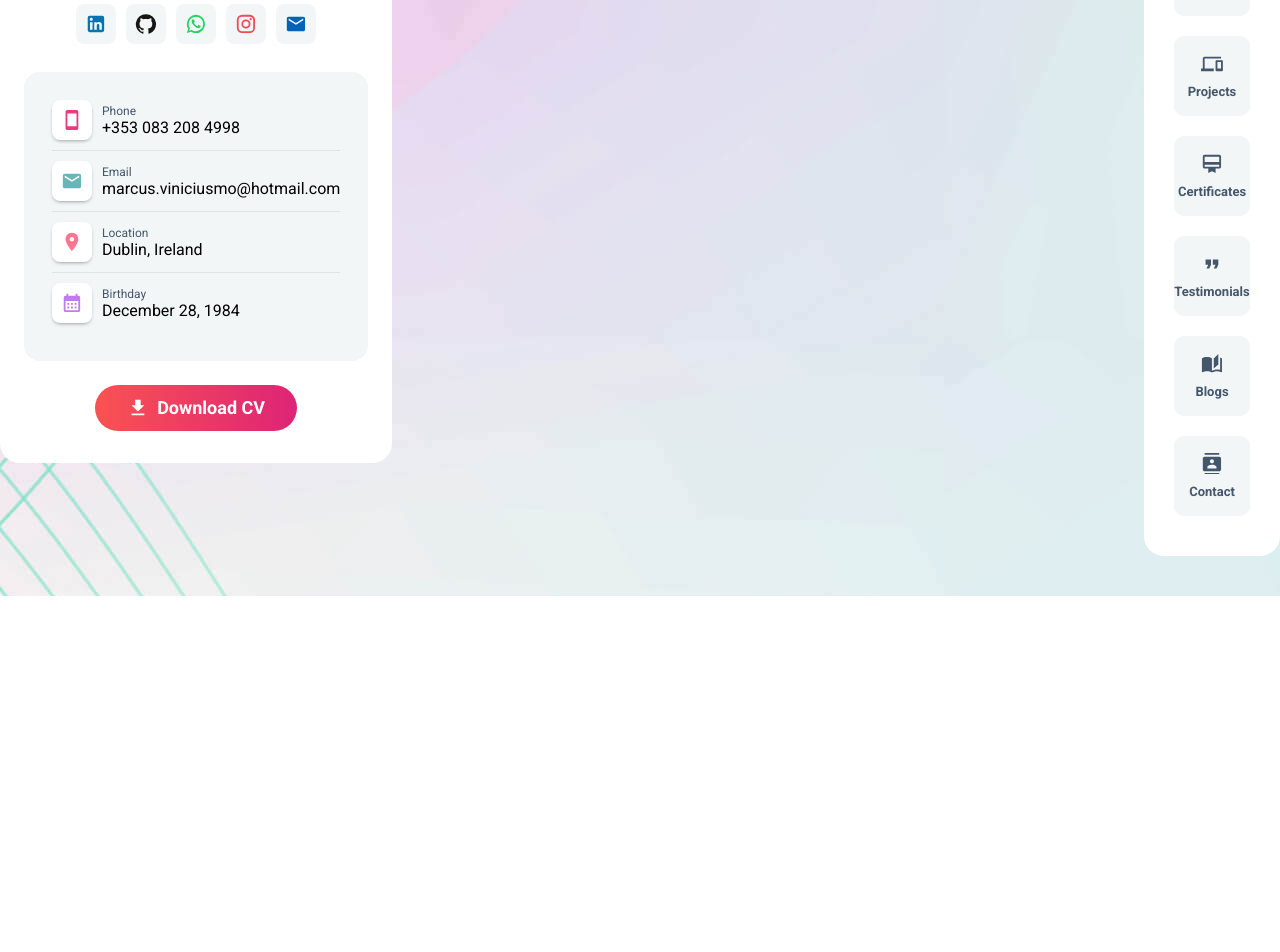
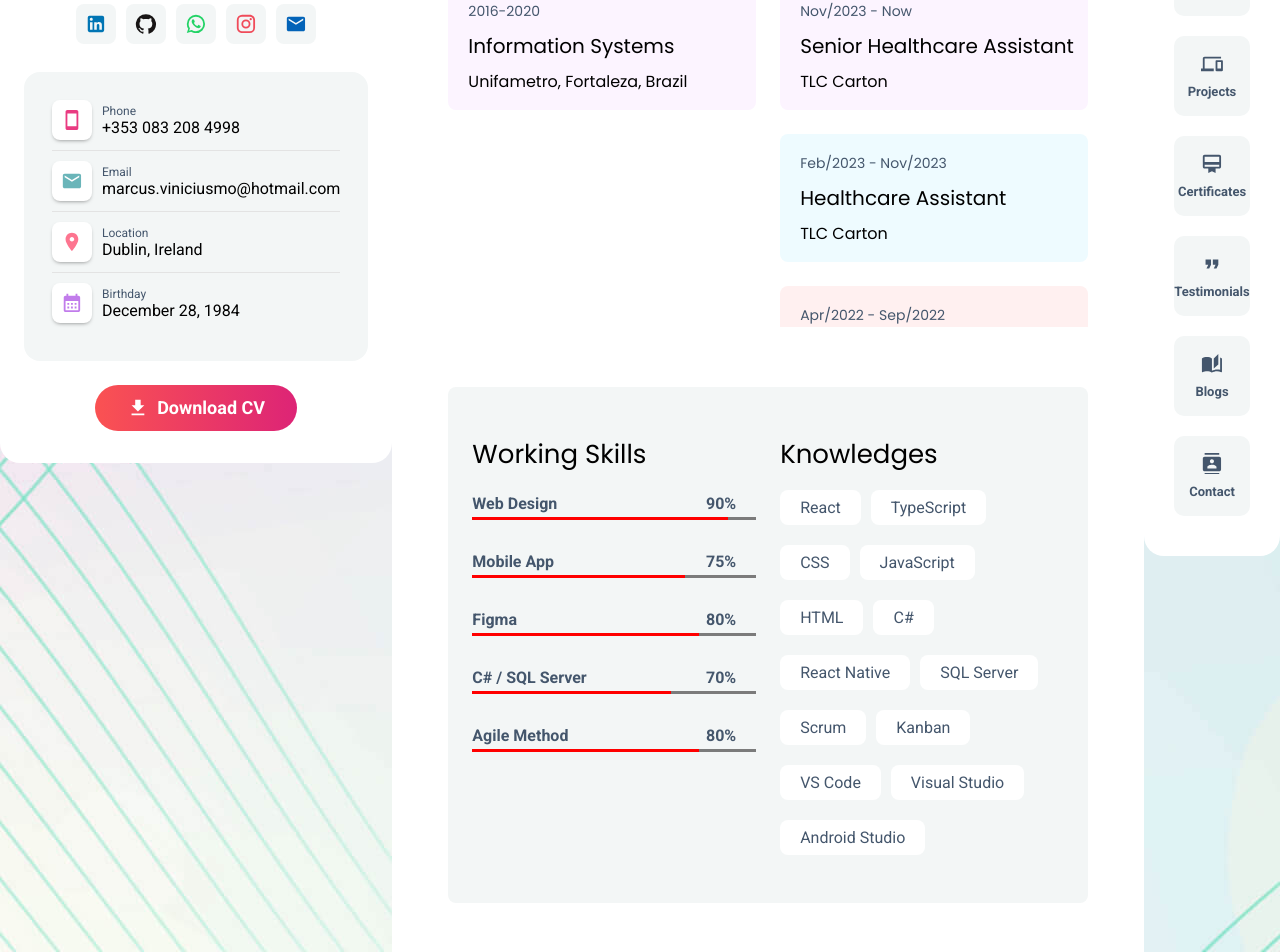
Before and after one commit to marcusviniciusmo/My_Portfolio__, a React (Vite) app in the folder frontend/: page /resume in a window 1280 px wide. Shown: the part 496-1448 px from the top of the page. Before the commit the page ends 1092 px from the top, so only its background shows below. Built offline with nearby package versions, Linux system fonts and the light colour scheme.

Commit message:
Resume view styling

```diff
--- /dev/null
+++ b/frontend/src/@types/Resume/index.tsx
@@ -0,0 +1,29 @@
+export interface CardType {
+  id: string;
+  period: string;
+  title: string;
+  institution: string;
+}
+
+export interface CardProps {
+  $borderColor: string;
+}
+
+export interface WorkingSkillType {
+  id: string;
+  description: string;
+  percentage: number;
+}
+
+export interface SkillProps {
+  $percentage: number;
+}
+
+export interface KnowledgeType {
+  id: string;
+  description: string;
+}
+
+export interface GraduationType extends CardType {}
+
+export interface ExperienceType extends CardType {}
--- /dev/null
+++ b/frontend/src/data/resume.ts
@@ -0,0 +1,143 @@
+import {
+  GraduationType,
+  ExperienceType,
+  WorkingSkillType,
+  KnowledgeType,
+} from '../@types/Resume';
+
+export const Graduations: GraduationType[] = [
+  {
+    id: '1',
+    period: '2016-2020',
+    title: 'Information Systems',
+    institution: 'Unifametro, Fortaleza, Brazil',
+  },
+];
+
+export const Experiences: ExperienceType[] = [
+  {
+    id: '1',
+    period: 'Nov/2023 - Now',
+    title: 'Senior Healthcare Assistant',
+    institution: 'TLC Carton',
+  },
+  {
+    id: '2',
+    period: 'Feb/2023 - Nov/2023',
+    title: 'Healthcare Assistant',
+    institution: 'TLC Carton',
+  },
+  {
+    id: '3',
+    period: 'Apr/2022 - Sep/2022',
+    title: 'Healthcare Assistant',
+    institution: 'All In Care',
+  },
+  {
+    id: '4',
+    period: 'Feb/2020 - May/2021',
+    title: 'Web Developer',
+    institution: 'Farmacias Pague Menos',
+  },
+  {
+    id: '5',
+    period: 'Apr/2019 - Feb/2020',
+    title: 'Software Tester',
+    institution: 'Farmacias Pague Menos',
+  },
+  {
+    id: '6',
+    period: 'Dec/2014 - Dec/2018',
+    title: 'Sub Manager',
+    institution: 'Companhia do Saldo',
+  },
+  {
+    id: '7',
+    period: 'Apr/2012 - Dec/2014',
+    title: 'Seller',
+    institution: 'Companhia do Saldo',
+  },
+];
+
+export const Skills: WorkingSkillType[] = [
+  {
+    id: '1',
+    description: 'Web Design',
+    percentage: 90,
+  },
+  {
+    id: '2',
+    description: 'Mobile App',
+    percentage: 75,
+  },
+  {
+    id: '3',
+    description: 'Figma',
+    percentage: 80,
+  },
+  {
+    id: '4',
+    description: 'C# / SQL Server',
+    percentage: 70,
+  },
+  {
+    id: '5',
+    description: 'Agile Method',
+    percentage: 80,
+  },
+];
+
+export const Knowledges: KnowledgeType[] = [
+  {
+    id: '1',
+    description: 'React',
+  },
+  {
+    id: '2',
+    description: 'TypeScript',
+  },
+  {
+    id: '3',
+    description: 'CSS',
+  },
+  {
+    id: '4',
+    description: 'JavaScript',
+  },
+  {
+    id: '5',
+    description: 'HTML',
+  },
+  {
+    id: '6',
+    description: 'C#',
+  },
+  {
+    id: '7',
+    description: 'React Native',
+  },
+  {
+    id: '8',
+    description: 'SQL Server',
+  },
+  {
+    id: '9',
+    description: 'Scrum',
+  },
+  {
+    id: '10',
+    description: 'Kanban',
+  },
+  {
+    id: '11',
+    description: 'VS Code',
+  },
+  {
+    id: '12',
+    description: 'Visual Studio',
+  },
+  {
+    id: '13',
+    description: 'Android Studio',
+  },
+];
--- a/frontend/src/styles/global.ts
+++ b/frontend/src/styles/global.ts
@@ -13,6 +13,7 @@ export const GlobalStyle = createGlobalStyle`
 
     --textWhite: #FFFFFF;
 
+    --colorIcon: #F95054;
     --colorIconDark: #00008B;
     --colorIconLight: #FFA500;
 
@@ -22,6 +23,7 @@ export const GlobalStyle = createGlobalStyle`
     --borderColor1: #FCF4FF;
     --borderColor2: #EEFBFF;
     --borderColor3: #FFF0F0;
+    --borderProgressFull: #EDF2F2;
 
     --boxShadow: ${({ theme }) => `0 2px 4px -2px ${theme.colors.borderAlfa}`};
     --boxShadowModal: 0 0 5px #CECECE;
--- a/frontend/src/views/Resume/index.tsx
+++ b/frontend/src/views/Resume/index.tsx
@@ -1,12 +1,153 @@
+import { useEffect, useState } from 'react';
+import { SchoolOutlined, WorkOutline } from '@mui/icons-material';
+
 import { TitleContentPage } from '../../components/TitleContentPage';
 
-import { ResumeContainer } from './styles';
+import {
+  Graduations,
+  Experiences,
+  Skills,
+  Knowledges,
+} from '../../data/resume';
+import {
+  GraduationType,
+  ExperienceType,
+  WorkingSkillType,
+  KnowledgeType,
+} from '../../@types/Resume';
+import { setBorderColor, getIndexMap } from '../../utils/Functions';
+
+import { borderColors } from '../../styles/global';
+import * as Styles from './styles';
 
 export function Resume() {
+  const [graduations, setGraduations] = useState<GraduationType[]>([]);
+  const [experiences, setExperiences] = useState<ExperienceType[]>([]);
+  const [skills, setSkills] = useState<WorkingSkillType[]>([]);
+  const [knowledges, setKnowledges] = useState<KnowledgeType[]>([]);
+  const [indexEducation, setIndexEducation] = useState<Map<string, number>>(
+    new Map(),
+  );
+  const [indexExperience, setIndexExperience] = useState<Map<string, number>>(
+    new Map(),
+  );
+
+  useEffect(() => {
+    setGraduations(Graduations);
+  }, []);
+
+  useEffect(() => {
+    setExperiences(Experiences);
+  }, []);
+
+  useEffect(() => {
+    setSkills(Skills);
+  }, []);
+
+  useEffect(() => {
+    setKnowledges(Knowledges);
+  }, []);
+
+  useEffect(() => {
+    const map = getIndexMap(graduations);
+
+    setIndexEducation(map);
+  }, [graduations]);
+
+  useEffect(() => {
+    const map = getIndexMap(experiences);
+
+    setIndexExperience(map);
+  }, [experiences]);
+
+  function getBorderColorEducation(itemId: string) {
+    return setBorderColor(borderColors, indexEducation, itemId);
+  }
+
+  function getBorderColorExperience(itemId: string) {
+    return setBorderColor(borderColors, indexExperience, itemId);
+  }
+
   return (
-    <ResumeContainer>
+    <Styles.ResumeContainer>
       <TitleContentPage title="Resume" />
-      <h1>RESUME COMPONENT</h1>
-    </ResumeContainer>
+
+      <div className="resumeContainer">
+        <div className="educationContainer">
+          <Styles.Title>
+            <SchoolOutlined className="icon" fontSize="large" />
+            <Styles.TitleText>Education</Styles.TitleText>
+          </Styles.Title>
+
+          {graduations.map((graduation) => {
+            return (
+              <Styles.Card
+                key={graduation.id}
+                $borderColor={getBorderColorEducation(graduation.id)}
+              >
+                <span>{graduation.period}</span>
+                <h3>{graduation.title}</h3>
+                <p>{graduation.institution}</p>
+              </Styles.Card>
+            );
+          })}
+        </div>
+
+        <div className="experienceContainer">
+          <Styles.Title>
+            <WorkOutline className="icon" fontSize="large" />
+            <Styles.TitleText>Experience</Styles.TitleText>
+          </Styles.Title>
+
+          {experiences.map((experience) => {
+            return (
+              <Styles.Card
+                key={experience.id}
+                $borderColor={getBorderColorExperience(experience.id)}
+              >
+                <span>{experience.period}</span>
+                <h3>{experience.title}</h3>
+                <p>{experience.institution}</p>
+              </Styles.Card>
+            );
+          })}
+        </div>
+      </div>
+
+      <div className="skillsContainer">
+        <div>
+          <Styles.Title>
+            <Styles.TitleText>Working Skills</Styles.TitleText>
+          </Styles.Title>
+
+          {skills.map((skill) => {
+            return (
+              <Styles.Skill key={skill.id} $percentage={skill.percentage}>
+                <div className="skillContainer">
+                  <span>{skill.description}</span>
+                  <span>{`${skill.percentage}%`}</span>
+                </div>
+              </Styles.Skill>
+            );
+          })}
+        </div>
+
+        <div>
+          <Styles.Title>
+            <Styles.TitleText>Knowledges</Styles.TitleText>
+          </Styles.Title>
+
+          <Styles.Knowledges>
+            {knowledges.map((knowledge) => {
+              return (
+                <div key={knowledge.id} className="knowledge">
+                  <div>{knowledge.description}</div>
+                </div>
+              );
+            })}
+          </Styles.Knowledges>
+        </div>
+      </div>
+    </Styles.ResumeContainer>
   );
 }
--- a/frontend/src/views/Resume/styles.ts
+++ b/frontend/src/views/Resume/styles.ts
@@ -1,5 +1,111 @@
 import styled from 'styled-components';
+import { CardProps, SkillProps } from '../../@types/Resume';
 
 export const ResumeContainer = styled.div.attrs({
   className: 'pageContainer',
-})``;
+})`
+  div.resumeContainer,
+  div.skillsContainer {
+    margin-block: 3rem;
+    display: grid;
+    grid-template-columns: repeat(2, minmax(0, 1fr));
+    row-gap: 2.4rem;
+    column-gap: 2.4rem;
+  }
+
+  div.educationContainer,
+  div.experienceContainer {
+    height: 50vh;
+    overflow: auto;
+  }
+
+  .skillsContainer {
+    background: ${({ theme }) => theme.colors.secondaryBackground};
+    padding: 4.8rem 2.4rem;
+    border-radius: 0.8rem;
+  }
+`;
+
+export const Title = styled.div`
+  font-family: 'Poppins';
+  margin-bottom: 1.6rem;
+  display: flex;
+  align-items: center;
+  gap: 0.8rem;
+
+  .icon {
+    color: var(--colorIcon);
+    width: 2.8rem;
+    height: 2.8rem;
+  }
+`;
+
+export const TitleText = styled.h4`
+  font-size: 2.6rem;
+  font-weight: 500;
+`;
+
+export const Card = styled.div<CardProps>`
+  background: ${(props) =>
+    props.theme.title === 'Dark' ? 'transparent' : props.$borderColor};
+  border: ${({ theme }) =>
+    theme.title === 'Dark' && `2px solid ${theme.colors.borderAlfa}`};
+  font-family: 'Poppins';
+  padding: 1.6rem 1.2rem 1.6rem 2rem;
+  border-radius: 0.8rem;
+
+  span {
+    color: ${({ theme }) => theme.colors.secondaryText};
+    font-size: 1.4rem;
+  }
+
+  h3 {
+    font-size: 2rem;
+    font-weight: 500;
+    margin-block: 0.8rem;
+  }
+
+  &:not(:last-child) {
+    margin-bottom: 2.4rem;
+  }
+`;
+
+export const Skill = styled.div<SkillProps>`
+  border-bottom: ${({ theme }) => `3px solid ${theme.colors.tertiaryText}`};
+  margin-bottom: 2.8rem;
+  position: relative;
+
+  &::after {
+    content: '';
+    background-color: red;
+    width: ${(props) => props.$percentage}%;
+    height: 3px;
+    position: absolute;
+  }
+
+  div.skillContainer {
+    padding: 0.4rem 2rem 0.4rem 0;
+    display: flex;
+    justify-content: space-between;
+  }
+
+  span {
+    color: ${({ theme }) => theme.colors.secondaryText};
+    font-size: 1.6rem;
+    font-weight: 600;
+  }
+`;
+
+export const Knowledges = styled.div`
+  display: flex;
+  flex-wrap: wrap;
+  row-gap: 2rem;
+  column-gap: 1rem;
+
+  div.knowledge {
+    background: ${({ theme }) => theme.colors.primaryBackground};
+    color: ${({ theme }) => theme.colors.secondaryText};
+    border-radius: 0.8rem;
+    padding: 0.8rem 2rem;
+  }
+`;
```
